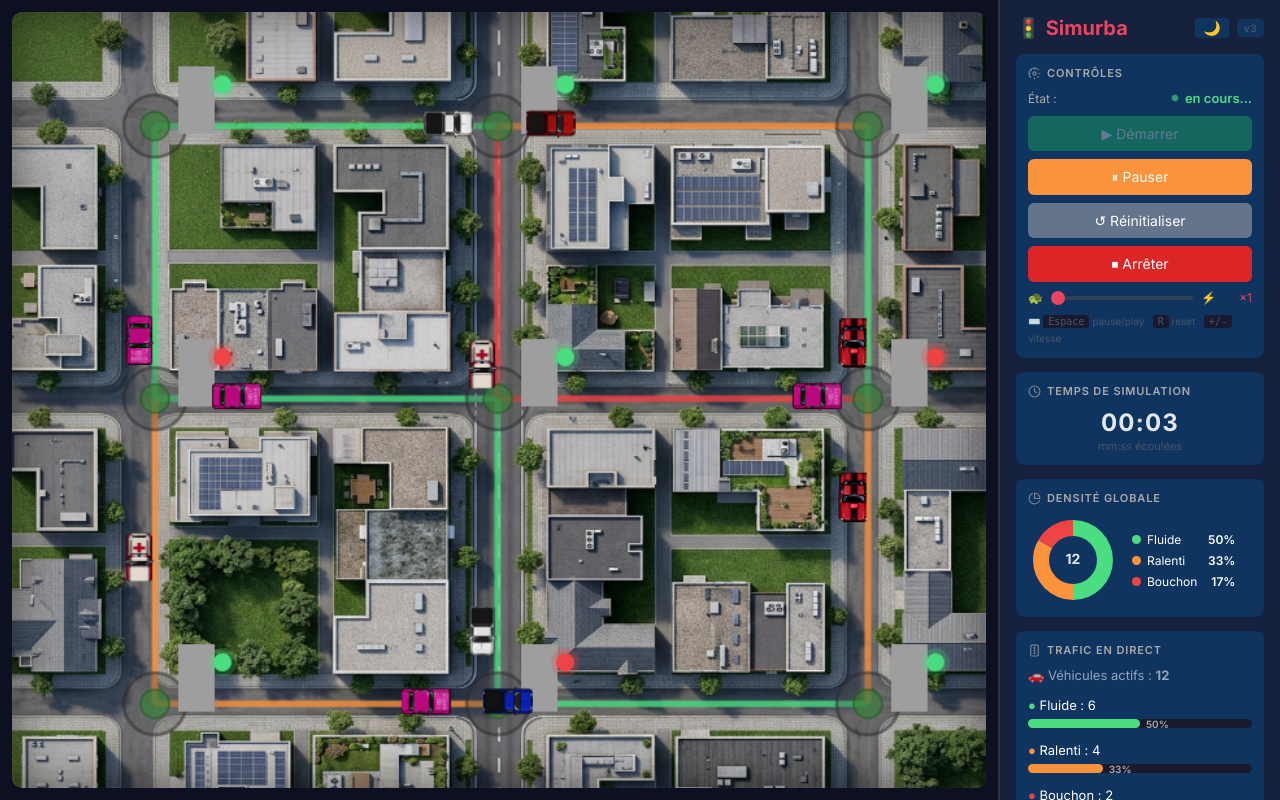
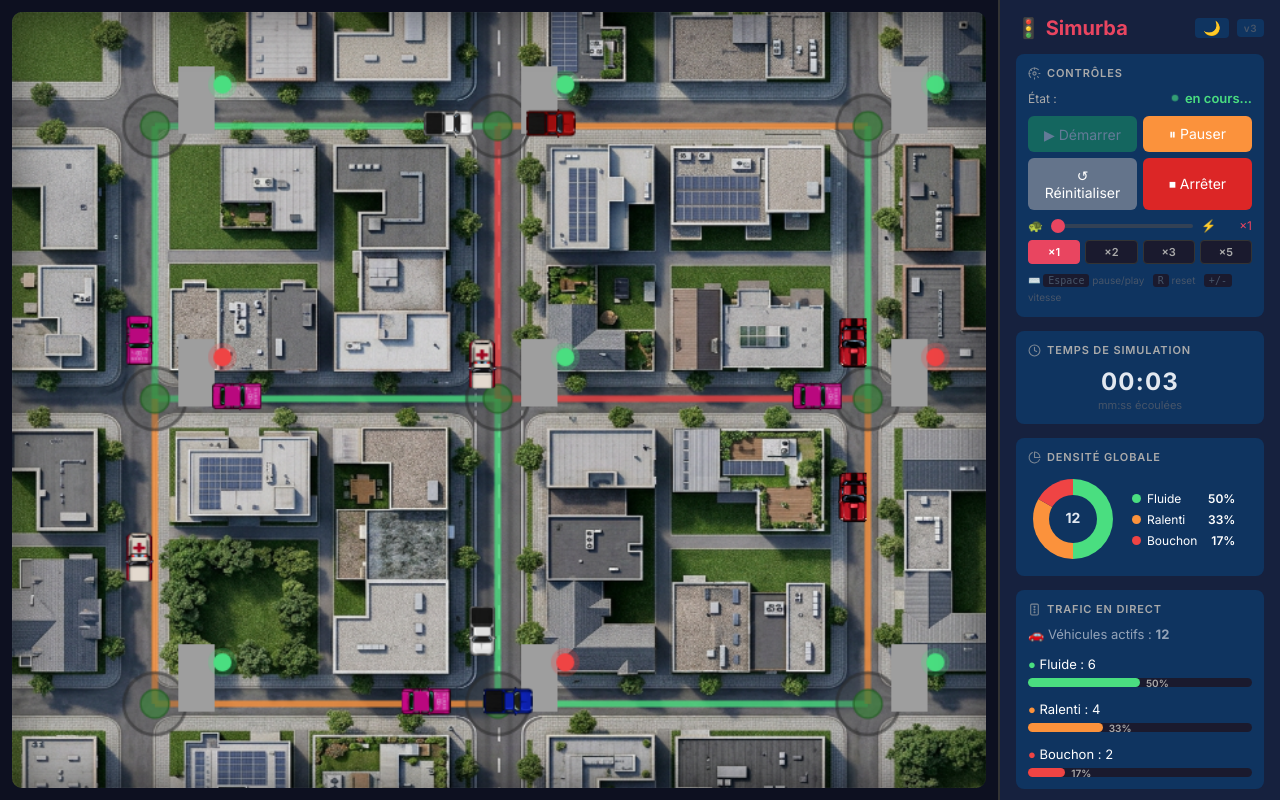
Before and after one commit to najororabiaza/simurba, a Django app: page / in a window 1280 px wide. Run offline with Django 5.2, Linux system fonts and the light colour scheme.

Commit message:
feat: group action buttons in 2x2 grid and add speed preset buttons with active state sync

```diff
--- a/traffic/static/traffic/js/simulation.js
+++ b/traffic/static/traffic/js/simulation.js
@@ -74,14 +74,32 @@ const trafficLights = nodes.map(node => ({
 }));
 
 // ─────────────────────────────────────────────────────────────
-//  Contrôle de vitesse
+//  Contrôle de vitesse — slider + présets
 // ─────────────────────────────────────────────────────────────
+let running     = false;   // démarré uniquement après chargement des images
+let animationId = null;
+
 let speedFactor = 1;
 const speedSlider = document.getElementById('speed-slider');
 const speedLabel  = document.getElementById('speed-label');
+const presetBtns  = document.querySelectorAll('.speed-preset');
+
+function setSpeed(value) {
+    speedFactor = value;
+    speedSlider.value = value;
+    speedLabel.textContent = '×' + value;
+    // Met à jour l'état actif du préset correspondant
+    presetBtns.forEach(btn => {
+        btn.classList.toggle('active', parseFloat(btn.dataset.speed) === value);
+    });
+}
+
 speedSlider.addEventListener('input', () => {
-    speedFactor = parseFloat(speedSlider.value);
-    speedLabel.textContent = '×' + speedFactor;
+    setSpeed(parseFloat(speedSlider.value));
+});
+
+presetBtns.forEach(btn => {
+    btn.addEventListener('click', () => setSpeed(parseFloat(btn.dataset.speed)));
 });
 
 // ─────────────────────────────────────────────────────────────
@@ -105,11 +123,12 @@ function updateClock() {
 const btnStart = document.getElementById('btn-start');
 const btnPause = document.getElementById('btn-pause');
 const btnReset = document.getElementById('btn-reset');
-const btnStop = document.getElementById('btn-stop');
+const btnStop  = document.getElementById('btn-stop');
 
 function setButtons(state) {
     btnStart.disabled = (state === 'running');
     btnPause.disabled = (state === 'paused' || state === 'stopped');
+    btnReset.disabled = false; // toujours disponible
     btnStop.disabled  = (state === 'stopped');
 }
 
@@ -431,9 +450,6 @@ function updateDashboard() {
 // ─────────────────────────────────────────────────────────────
 //  Boucle principale
 // ─────────────────────────────────────────────────────────────
-let running = true;
-let animationId;
-
 function loop() {
     ctx.clearRect(0, 0, canvas.width, canvas.height);
     drawBackground();
@@ -468,14 +484,10 @@ document.addEventListener('keydown', (e) => {
             btnStop.click();
             break;
         case '+': case '=': // + =  vitesse +0.5
-            speedFactor = Math.min(5, speedFactor + 0.5);
-            speedSlider.value = speedFactor;
-            speedLabel.textContent = '×' + speedFactor;
+            setSpeed(Math.min(5, speedFactor + 0.5));
             break;
         case '-': // - = vitesse -0.5
-            speedFactor = Math.max(1, speedFactor - 0.5);
-            speedSlider.value = speedFactor;
-            speedLabel.textContent = '×' + speedFactor;
+            setSpeed(Math.max(1, speedFactor - 0.5));
             break;
     }
 });
--- a/traffic/templates/traffic/base.html
+++ b/traffic/templates/traffic/base.html
@@ -236,25 +236,40 @@
 
         /* ── Boutons ── */
         button {
-            display: block; width: 100%; margin-bottom: 8px;
+            display: block; width: 100%; margin-bottom: 0;
             padding: 9px; border: none; border-radius: 6px;
             cursor: pointer; font-size: clamp(12px, 1.5vw, 14px);
             font-family: 'Inter', sans-serif; color: var(--color-text-primary);
             transition: background 0.15s, opacity 0.15s;
         }
-        button:last-of-type { margin-bottom: 0; }
+        button:disabled { opacity: 0.35; cursor: not-allowed; }
+
+        /* Groupe primaire — Play | Pause côte à côte */
+        .btn-group {
+            display: grid;
+            grid-template-columns: 1fr 1fr;
+            gap: 6px;
+            margin-bottom: 6px;
+        }
+
+        /* Groupe secondaire — Reset | Stop côte à côte */
+        .btn-group-secondary {
+            display: grid;
+            grid-template-columns: 1fr 1fr;
+            gap: 6px;
+        }
+
         #btn-start       { background: var(--color-btn-start); }
         #btn-start:hover { background: var(--color-btn-start-h); }
+        #btn-start:disabled:hover { background: var(--color-btn-start); }
         #btn-pause       { background: var(--color-btn-pause); }
         #btn-pause:hover { background: var(--color-btn-pause-h); }
+        #btn-pause:disabled:hover { background: var(--color-btn-pause); }
         #btn-reset       { background: var(--color-btn-reset); }
         #btn-reset:hover { background: var(--color-btn-reset-h); }
-        button:disabled { opacity: 0.35; cursor: not-allowed; }
-        #btn-start:disabled:hover { background: var(--color-btn-start); }
-        #btn-pause:disabled:hover { background: var(--color-btn-pause); }
         #btn-reset:disabled:hover { background: var(--color-btn-reset); }
-        #btn-stop       { background: var(--color-btn-stop); margin-top: 4px; }
-        #btn-stop:hover { background: var(--color-btn-stop-h); }
+        #btn-stop        { background: var(--color-btn-stop); }
+        #btn-stop:hover  { background: var(--color-btn-stop-h); }
         #btn-stop:disabled:hover { background: var(--color-btn-stop); }
 
         /* ── Slider ── */
@@ -278,6 +293,38 @@
         .slider-row input[type=range]::-moz-range-thumb {
             width: 14px; height: 14px; border-radius: 50%;
             background: var(--color-slider-thumb); border: none; cursor: pointer;
+        }
+
+        /* ── Présets de vitesse ── */
+        .speed-presets {
+            display: flex;
+            gap: 5px;
+            margin-top: 7px;
+        }
+        .speed-preset {
+            flex: 1;
+            padding: 4px 0;
+            font-size: 11px;
+            font-weight: 600;
+            color: var(--color-text-muted);
+            background: var(--color-bg-deep);
+            border: 1px solid var(--color-border-subtle);
+            border-radius: 4px;
+            cursor: pointer;
+            transition: background 0.12s, color 0.12s, border-color 0.12s;
+            text-align: center;
+            width: auto;
+            display: block;
+            margin-bottom: 0;
+        }
+        .speed-preset:hover {
+            background: var(--color-bg-section);
+            color: var(--color-text-primary);
+        }
+        .speed-preset.active {
+            background: var(--color-accent);
+            color: #fff;
+            border-color: var(--color-accent);
         }
 
         /* ── Statut ── */
@@ -483,10 +530,14 @@
                 </span>
             </div>
 
-            <button id="btn-start">▶ Démarrer</button>
-            <button id="btn-pause">⏸ Pauser</button>
-            <button id="btn-reset">↺ Réinitialiser</button>
-            <button id="btn-stop">⏹ Arrêter</button>
+            <div class="btn-group">
+                <button type="button" id="btn-start">▶ Démarrer</button>
+                <button type="button" id="btn-pause">⏸ Pauser</button>
+            </div>
+            <div class="btn-group-secondary">
+                <button type="button" id="btn-reset">↺ Réinitialiser</button>
+                <button type="button" id="btn-stop">⏹ Arrêter</button>
+            </div>
 
             <div class="slider-row">
                 <label>🐢</label>
@@ -494,6 +545,15 @@
                 <label>⚡</label>
                 <span id="speed-label">×1</span>
             </div>
+
+            <!-- Présets de vitesse rapide -->
+            <div class="speed-presets">
+                <button type="button" class="speed-preset active" data-speed="1">×1</button>
+                <button type="button" class="speed-preset" data-speed="2">×2</button>
+                <button type="button" class="speed-preset" data-speed="3">×3</button>
+                <button type="button" class="speed-preset" data-speed="5">×5</button>
+            </div>
+
             <p style="font-size:10px; color:var(--color-text-hint); margin-top:8px; line-height:1.6;">
                 ⌨️ <kbd style="background:var(--color-bg-deep); border-radius:3px; padding:1px 5px; font-size:10px;">Espace</kbd> pause/play &nbsp;
                 <kbd style="background:var(--color-bg-deep); border-radius:3px; padding:1px 5px; font-size:10px;">R</kbd> reset &nbsp;
```
